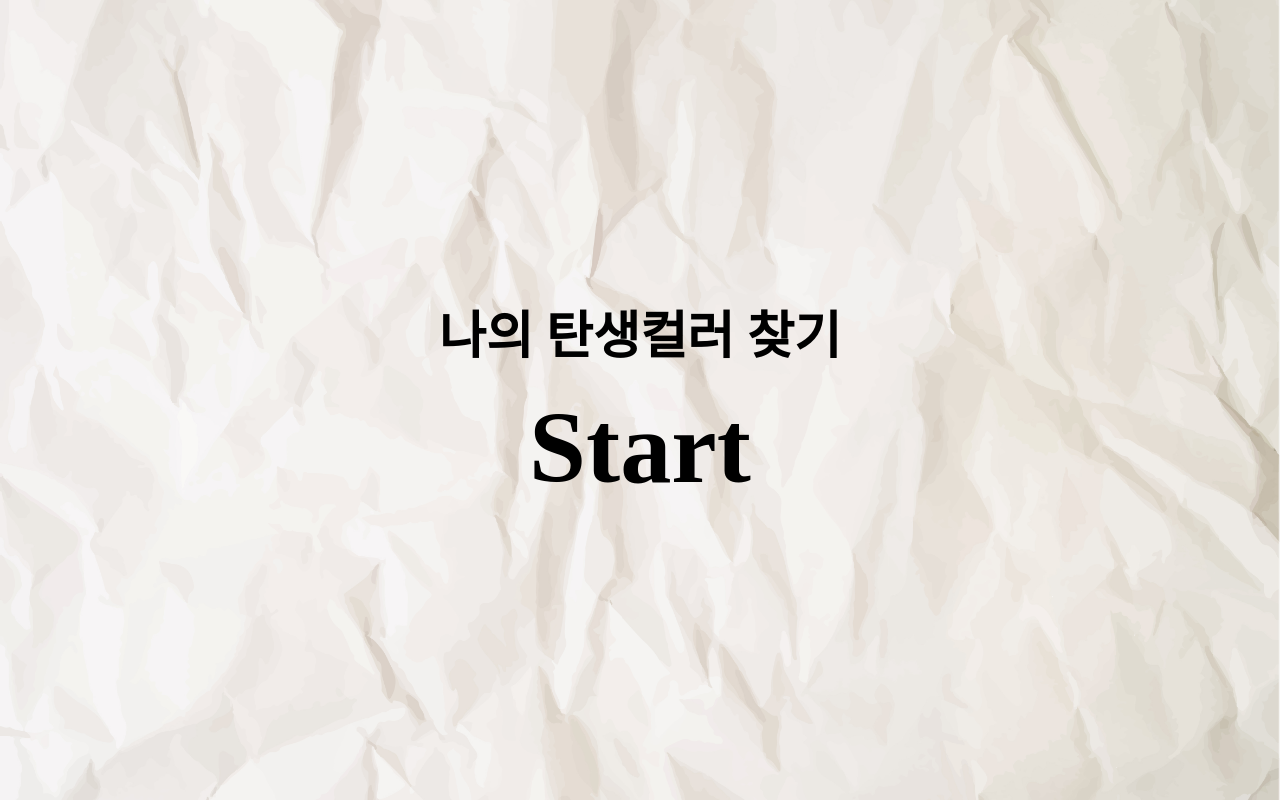
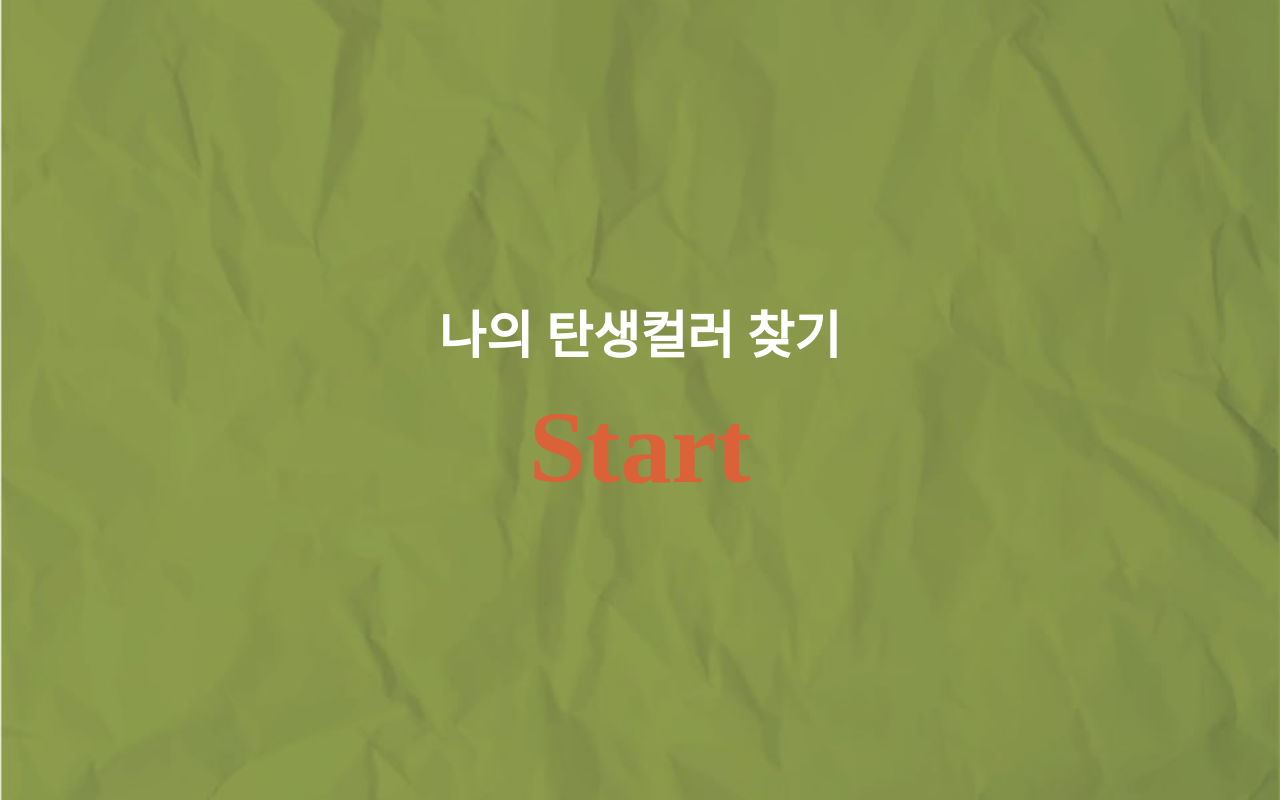
Before and after one commit to jaehak9078/birth-color, a React (Create React App) app: page / in a window 1280 px wide. Built offline with nearby package versions, Linux system fonts and the light colour scheme; a web font is replaced by a local one.

Commit message:
배경색, 폰트색 업데이트

```diff
--- a/src/App.css
+++ b/src/App.css
@@ -49,18 +49,19 @@
   transition: background-image 0.5s ease-in-out;
   flex-direction: column;
   font-family: "Ownglyph_ParkDaHyun";
+  color: #fff;
 }
 
 .page-0 {
-  background-image: url("../public/crumpled_paper_1405.jpg");
+  background-image: url("../public/bg.jpg");
 }
 
 .page-1 {
-  background-image: url("../public/crumpled_paper_1405.jpg");
+  background-image: url("../public/bg.jpg");
 }
 
 .page-2 {
-  background-image: url("../public/crumpled_paper_1405.jpg");
+  background-image: url("../public/bg.jpg");
 }
 .page-3 {
   background-image: url("../public/003.png");
@@ -82,6 +83,7 @@
   opacity: 0;
   animation: fadeIn 1s ease-in-out forwards;
   margin-top: 20px;
+  color: #db6138;
 }
 
 .startButton:hover {
```
Also changed, not shown: public/bg.jpg (added).
